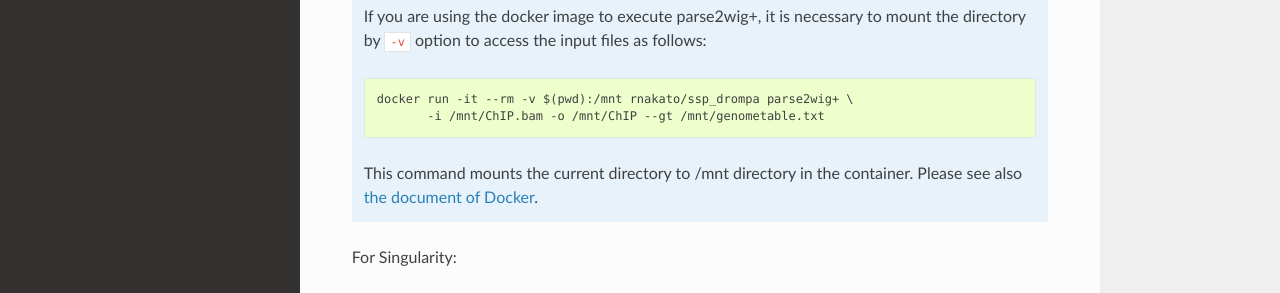
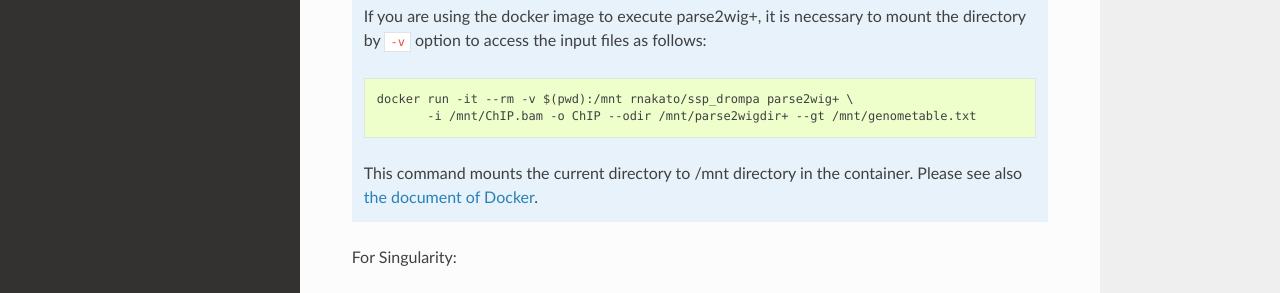
Before and after one commit to rnakato/DROMPAplus, a Sphinx documentation site: the page built from docs/content/Install.rst, in a window 1280 px wide and 900 px high. Shown: the part 383-676 px from the top of the window. Built offline with Sphinx 7.4.7 and the Read the Docs theme 2.0.0, drawn with Linux system fonts in a browser that asks for light colours.

Commit message:
modify docs for docker usage

```diff
--- a/docs/content/Install.rst
+++ b/docs/content/Install.rst
@@ -16,7 +16,7 @@ We recommend using the latest Docker image of DROMPAplus from DockerHub as follo
     If you are using the docker image to execute parse2wig+, it is necessary to mount the directory by ``-v`` option to access the input files as follows::
 
         docker run -it --rm -v $(pwd):/mnt rnakato/ssp_drompa parse2wig+ \
-               -i /mnt/ChIP.bam -o /mnt/ChIP --gt /mnt/genometable.txt
+               -i /mnt/ChIP.bam -o ChIP --odir /mnt/parse2wigdir+ --gt /mnt/genometable.txt
 
     This command mounts the current directory to /mnt directory in the container.
     Please see also `the document of Docker <https://docs.docker.com/storage/volumes/>`_.
--- a/docs/content/parse2wig.rst
+++ b/docs/content/parse2wig.rst
@@ -22,7 +22,7 @@ If the detection does not work properly, add the ``-f`` option (e.g., ``-f BAM``
     If you are using the docker image to execute parse2wig+, it is necessary to mount the directory by ``-v`` option to access the input files as follows::
 
         docker run -it --rm -v $(pwd):/mnt rnakato/ssp_drompa parse2wig+ \
-               -i /mnt/ChIP.bam -o /mnt/ChIP --gt /mnt/genometable.txt
+               -i /mnt/ChIP.bam -o ChIP --odir /mnt/parse2wigdir+ --gt /mnt/genometable.txt
 
     This command mounts the current directory to /mnt directory in the container.
     Please see also `the document of Docker <https://docs.docker.com/storage/volumes/>`_.
```
